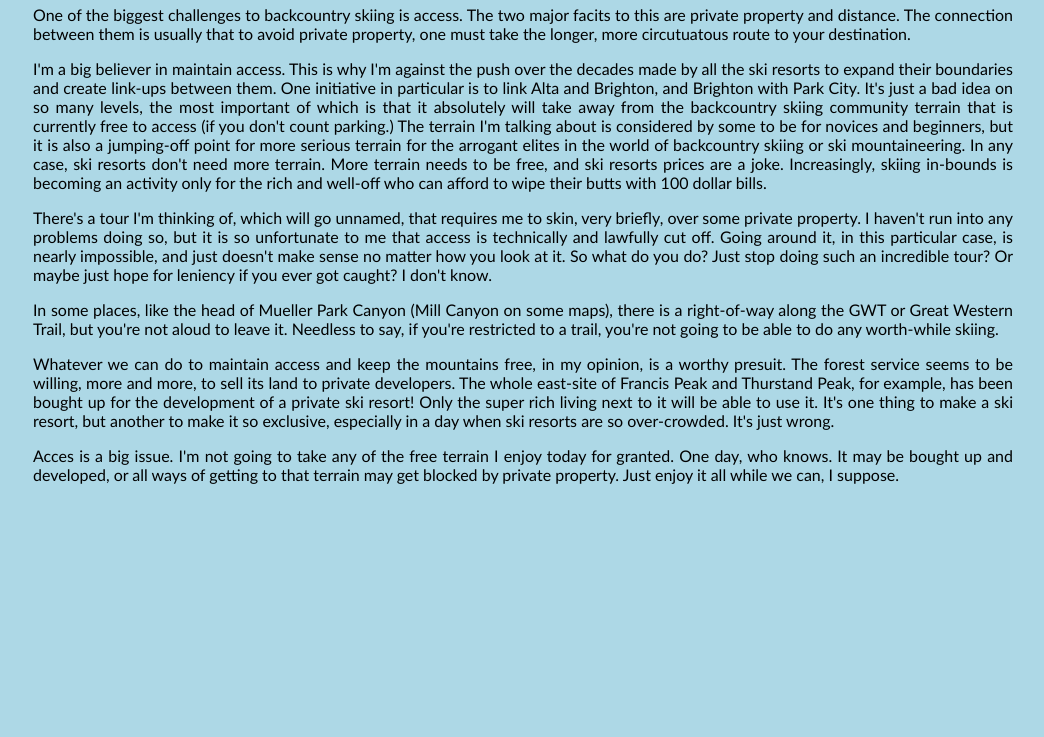
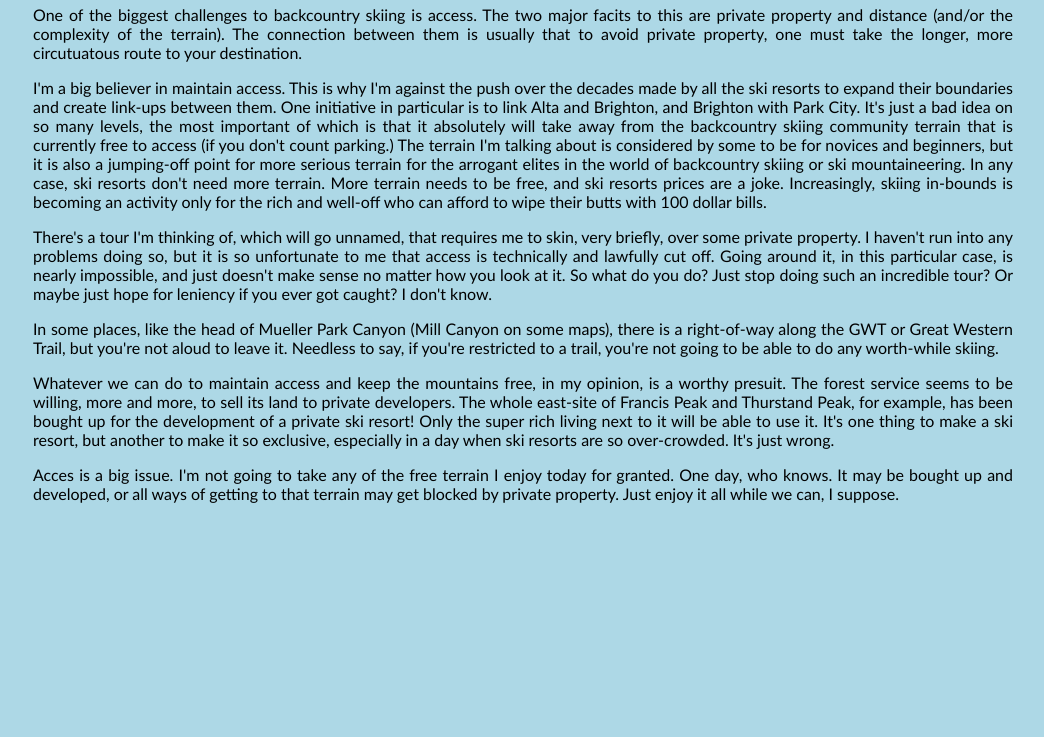
Before and after one commit to spencerparkin/Ski-Tours, a plain HTML site: page general_thoughts/access.html in a window 1280 px wide. Shown: the part 63-800 px from the top of the page, without its empty margins (117-1161 px from the left). Drawn offline with Linux system fonts and the light colour scheme.

```diff
--- a/general_thoughts/access.html
+++ b/general_thoughts/access.html
@@ -7,7 +7,8 @@
 		<h1>Access</h2>
 		<p>
 		One of the biggest challenges to backcountry skiing is access.  The two major
-		facits to this are private property and distance.  The connection between them
+		facits to this are private property and distance (and/or the complexity of the terrain).
+		The connection between them
 		is usually that to avoid private property, one must take the longer, more circutuatous
 		route to your destination.
 		</p>
```
Also changed, not shown: index.html (+3 -0 lines), tours/burrow_mine.html (+1 -0 lines), tours/francis_peak.html (+1 -0 lines), 2 other files.
